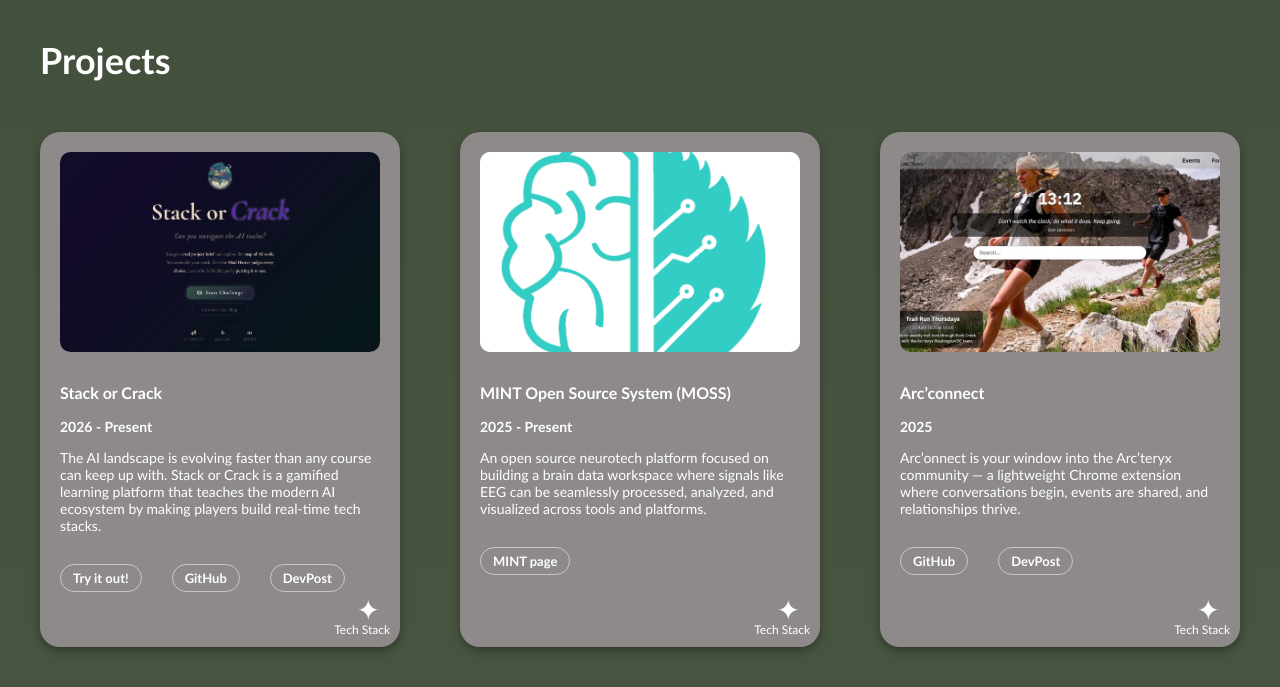
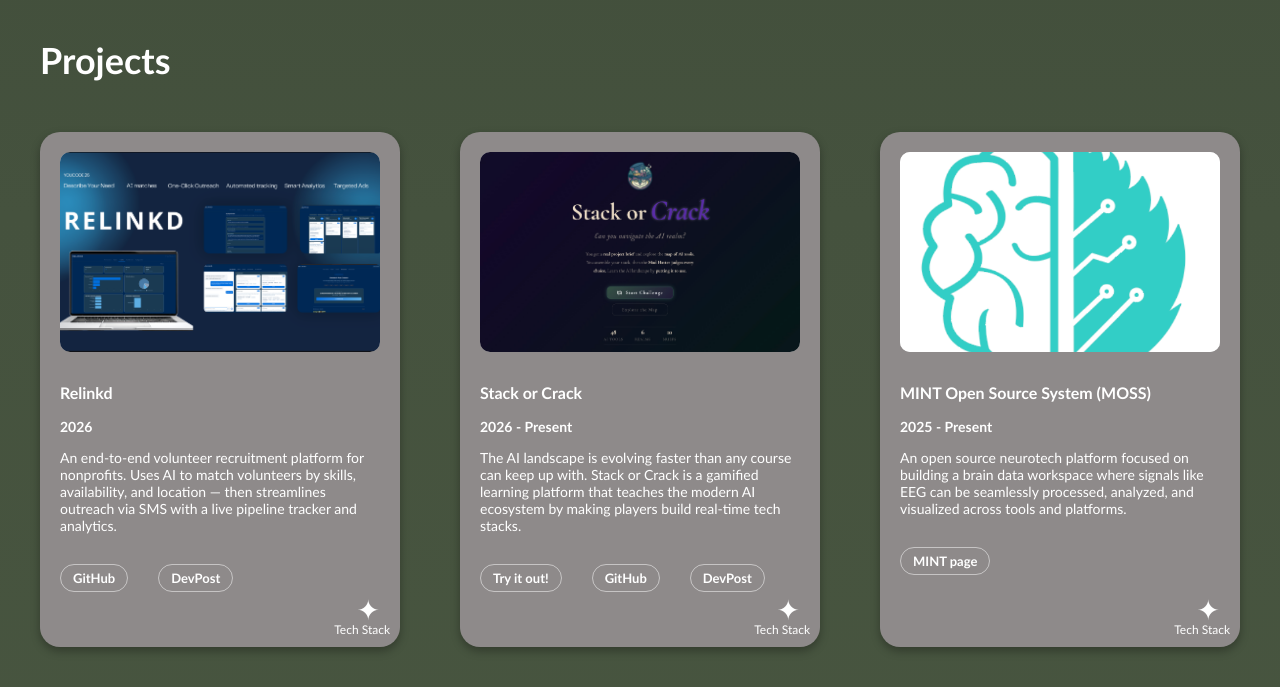
Before and after one commit to MaddieWright/PersonalPortfolio, a React (Vite) app: page / in a window 1280 px wide. Shown: the part 2160-2847 px from the top of the page. Built offline with nearby package versions, Linux system fonts and the light colour scheme.

Commit message:
relinkd project + resume update

```diff
--- a/src/components/Projects.jsx
+++ b/src/components/Projects.jsx
@@ -4,12 +4,43 @@
 import wine from '../assets/wine.png';
 import mint from '../assets/mint-logo.png';
 import stack from '../assets/stack-or-crack.jpeg';
+import relinkd from '../assets/relinkd.png';
 
 function Projects() {
     return (
         <div className="projects-section">
             <h3>Projects</h3>
             <div className="projects-container">
+                <div className="project-card reveal">
+                    <div className="project-image">
+                        <img src={relinkd} alt="" className="image" />
+                    </div>
+                    <div className="project-info">
+                        <p className="projtitle">Relinkd</p>
+                        <p className="year">2026</p>
+                        <p>An end-to-end volunteer recruitment platform for nonprofits. Uses AI to match volunteers by skills, availability, and location — then streamlines outreach via SMS with a live pipeline tracker and analytics.</p>
+                        <div className="project-links">
+                            <a href="https://github.com/ssamiaa/youcode26" target="_blank" rel="noopener noreferrer" className="description-link">GitHub</a>
+                            <a href="https://devpost.com/software/relinkd" target="_blank" rel="noopener noreferrer" className="description-link">DevPost</a>
+                        </div>
+                    </div>
+                    <div className="star-wrapper">
+                        <span className="star">✦</span>
+                        <span className="tech-label">Tech Stack</span>
+                        <div className="techstack-box">
+                            <h4>Tech Stack</h4>
+                            <ul>
+                                <li>React, TypeScript & Vite for the frontend</li>
+                                <li>Tailwind CSS for styling</li>
+                                <li>Express.js (Node.js) for the backend</li>
+                                <li>Supabase (PostgreSQL) for database management</li>
+                                <li>Claude Haiku (Anthropic) for AI chat and matching</li>
+                                <li>Twilio for SMS integration</li>
+                                <li>Cloudinary for media storage and Pexels API for high-quality imagery</li>
+                            </ul>
+                        </div>
+                    </div>
+                </div>
                 <div className="project-card reveal">
                     <div className="project-image">
                         <img src={stack} alt="" className="image" />
```
Also changed, not shown: src/assets/relinkd.png (added), 1 other file (tests, documents, lock files or other folders).
